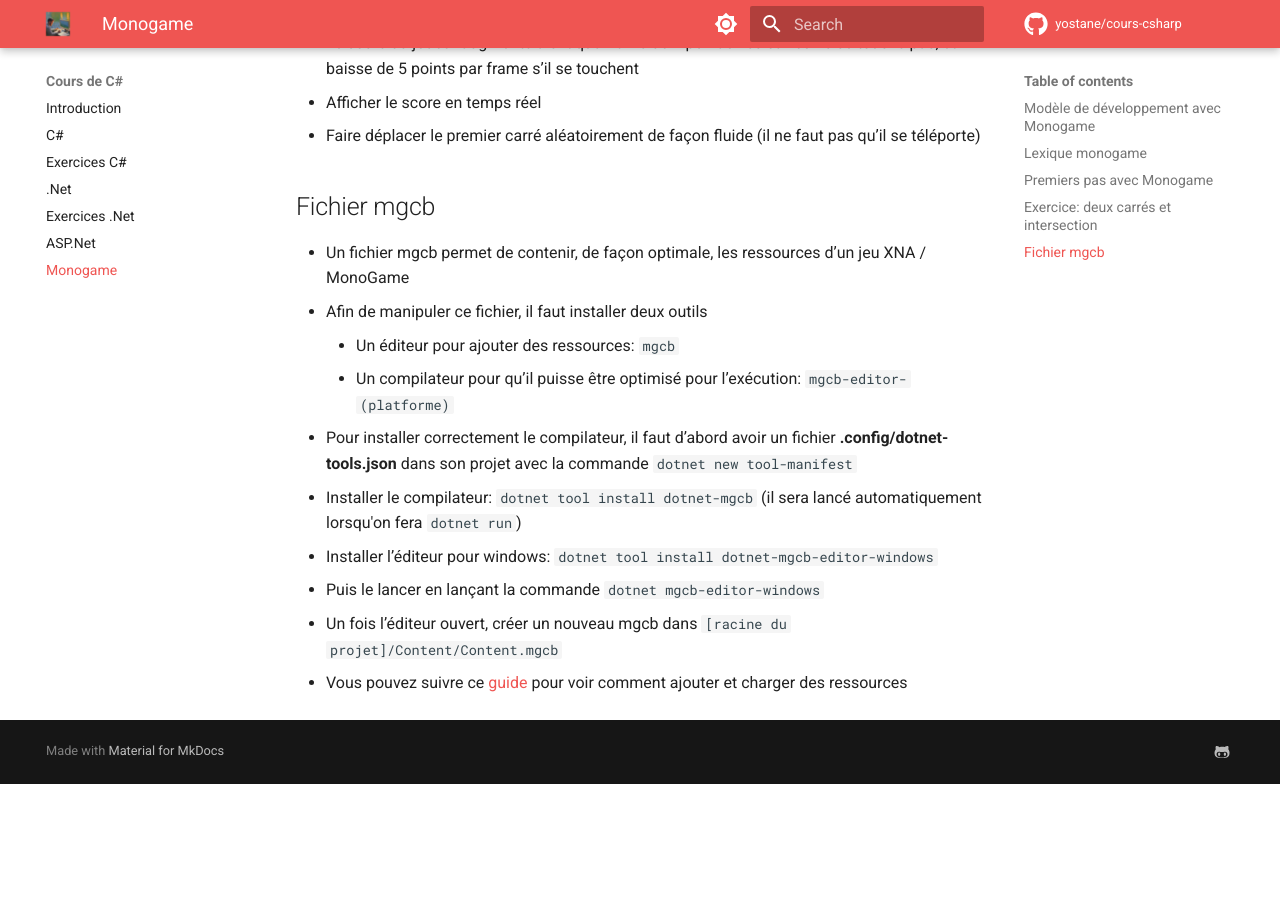
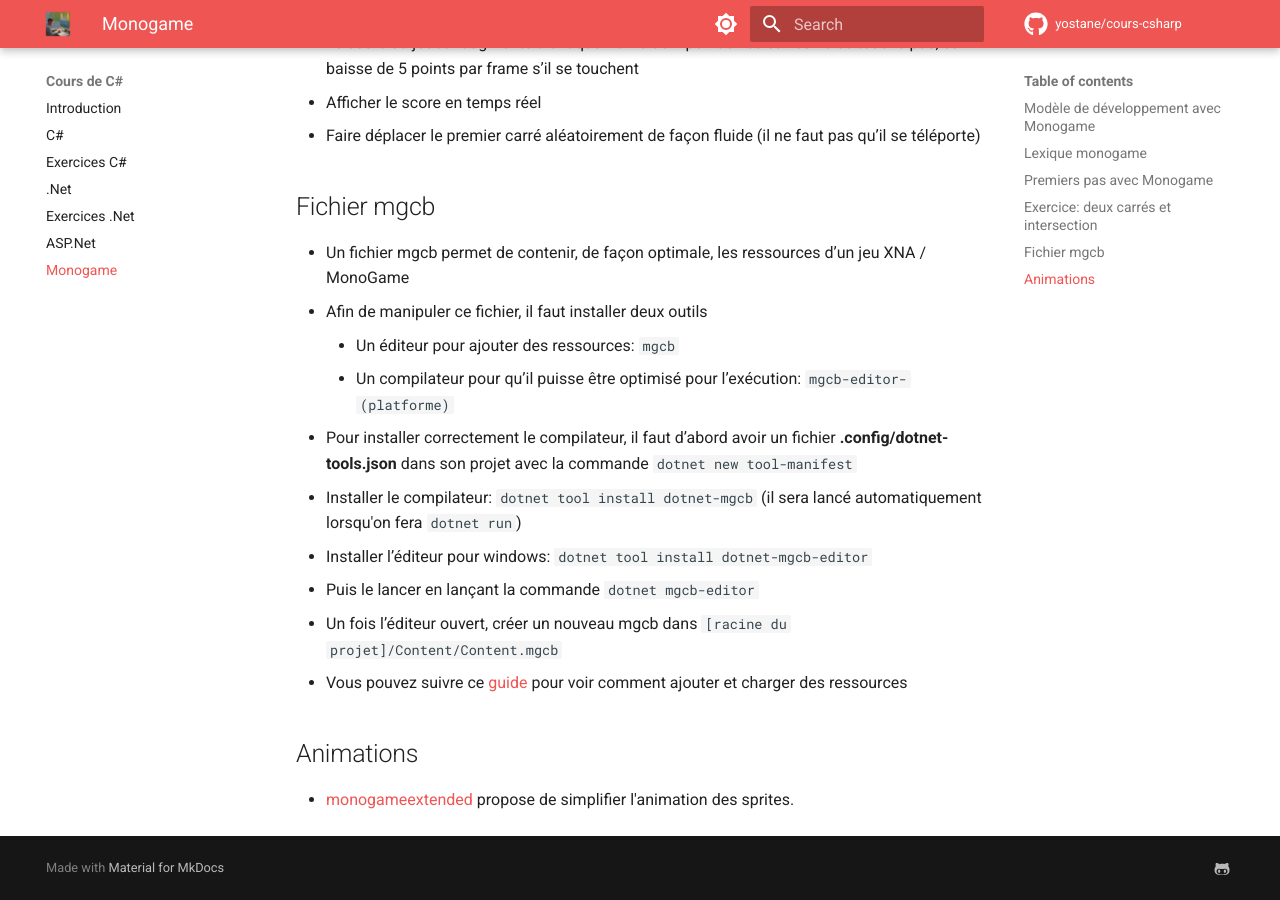
Before and after one commit to yostane/cours-csharp, an MkDocs documentation site: the page built from docs/monogame.md, in a window 1280 px wide and 900 px high, scrolled down 1862 px. Built offline with MkDocs 1.6.1 and Material for MkDocs 9.7.7, drawn with Linux system fonts in a browser that asks for light colours; comment, search, counter and statistics services are not loaded; before the commit the page ends 2646 px from its top, so only the background shows below that.

Commit message:
Ajout tuto animation des sprites

```diff
--- a/docs/monogame.md
+++ b/docs/monogame.md
@@ -64,7 +64,11 @@
     - Un compilateur pour qu’il puisse être optimisé pour l’exécution: `mgcb-editor-(platforme)`
 - Pour installer correctement le compilateur, il faut d’abord avoir un fichier **.config/dotnet-tools.json** dans son projet avec la commande `dotnet new tool-manifest`
 - Installer le compilateur: `dotnet tool install dotnet-mgcb` (il sera lancé automatiquement lorsqu'on fera `dotnet run`)
-- Installer l’éditeur pour windows: `dotnet tool install dotnet-mgcb-editor-windows`
-- Puis le lancer en lançant la commande `dotnet mgcb-editor-windows`
+- Installer l’éditeur pour windows: `dotnet tool install dotnet-mgcb-editor`
+- Puis le lancer en lançant la commande `dotnet mgcb-editor`
 - Un fois l’éditeur ouvert, créer un nouveau mgcb dans `[racine du projet]/Content/Content.mgcb`
 - Vous pouvez suivre ce [guide](https://docs.monogame.net/articles/getting_started/4_adding_content.html) pour voir comment ajouter et charger des ressources
+
+## Animations
+
+- [monogameextended](https://www.monogameextended.net/docs/features/animations/animations/) propose de simplifier l'animation des sprites.
```
